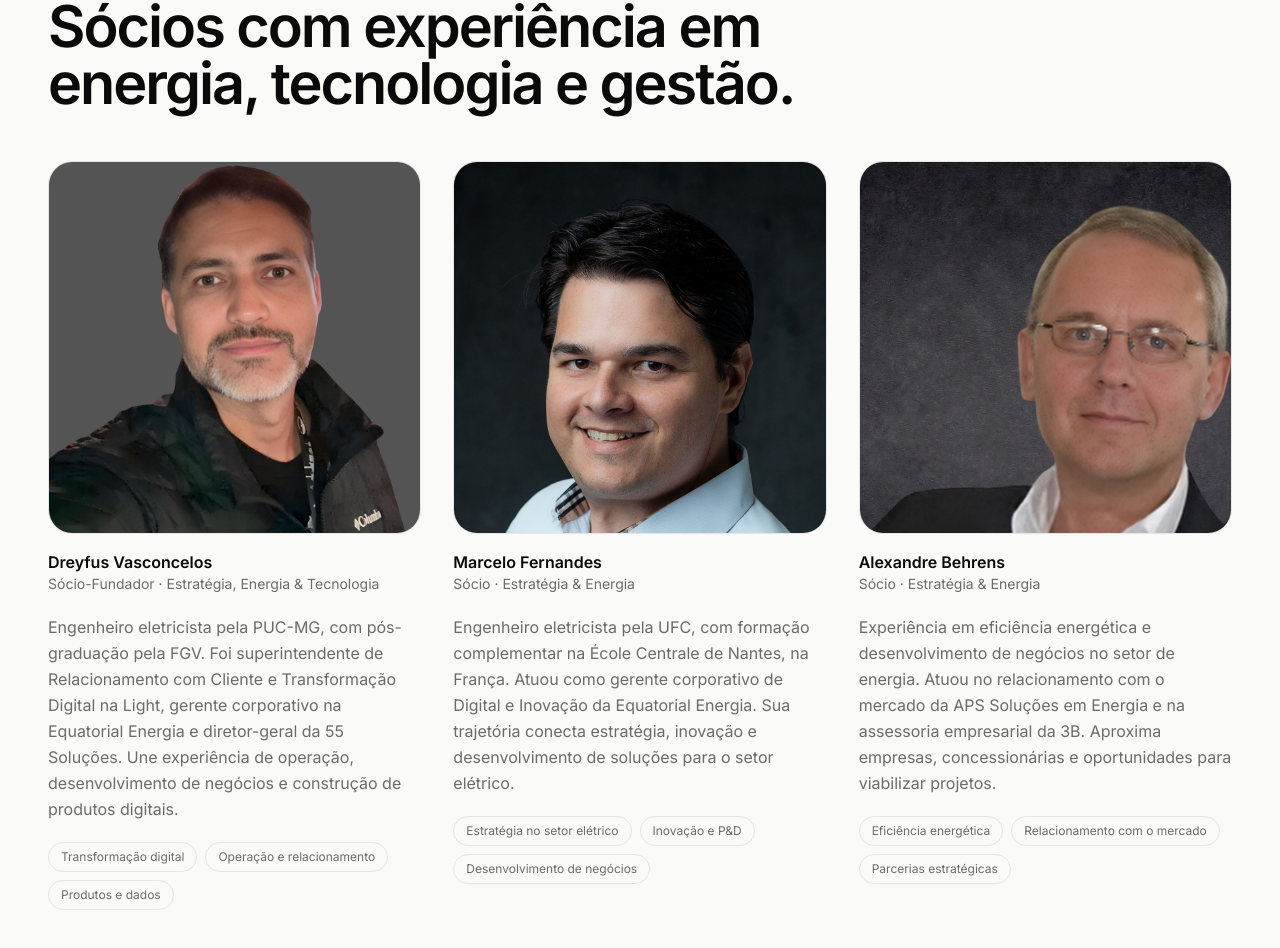
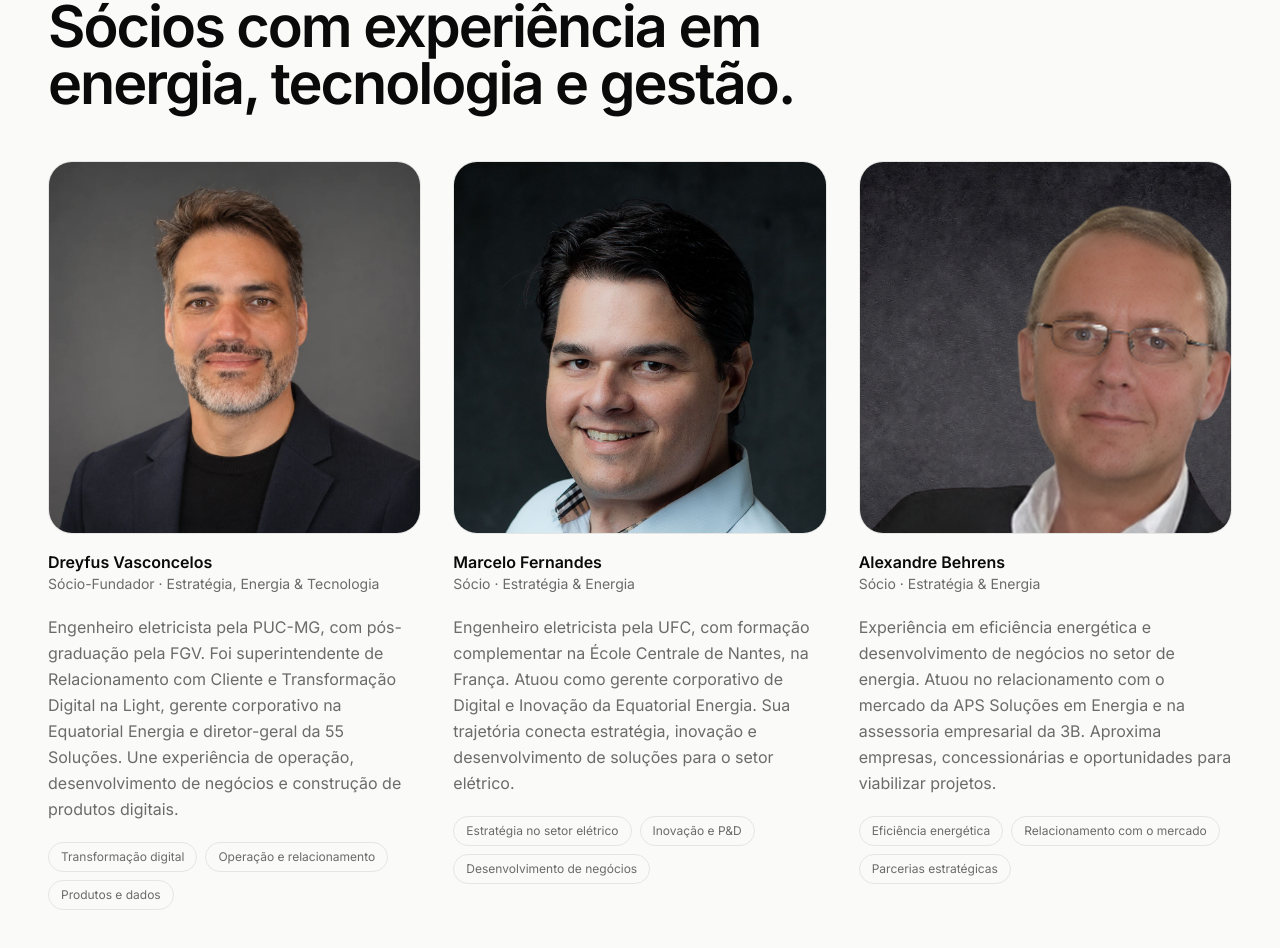
Before and after one commit to vasconcelosdreyfus/tingledigital, a Next.js app: page /sobre in a window 1280 px wide. Shown: the part 1684-2632 px from the top of the page. Built offline with nearby package versions, Linux system fonts and the light colour scheme; no server answers.

Commit message:
fix: update Dreyfus professional portrait

```diff
--- a/content/data/team.ts
+++ b/content/data/team.ts
@@ -2,7 +2,7 @@ export const team = [
   {
     name: "Dreyfus Vasconcelos",
     role: "Sócio-Fundador · Estratégia, Energia & Tecnologia",
-    photo: "/team/dreyfus.png",
+    photo: "/team/dreyfus-profissional.webp",
     bio: "Engenheiro eletricista pela PUC-MG, com pós-graduação pela FGV. Foi superintendente de Relacionamento com Cliente e Transformação Digital na Light, gerente corporativo na Equatorial Energia e diretor-geral da 55 Soluções. Une experiência de operação, desenvolvimento de negócios e construção de produtos digitais.",
     experience: "Liderança na Light, Equatorial Energia e 55 Soluções, com digitalização de canais de atendimento, gestão de operações e desenvolvimento de negócios.",
     specialties: ["Transformação digital", "Operação e relacionamento", "Produtos e dados"],
```
Also changed, not shown: public/team/dreyfus-profissional.webp (added).
